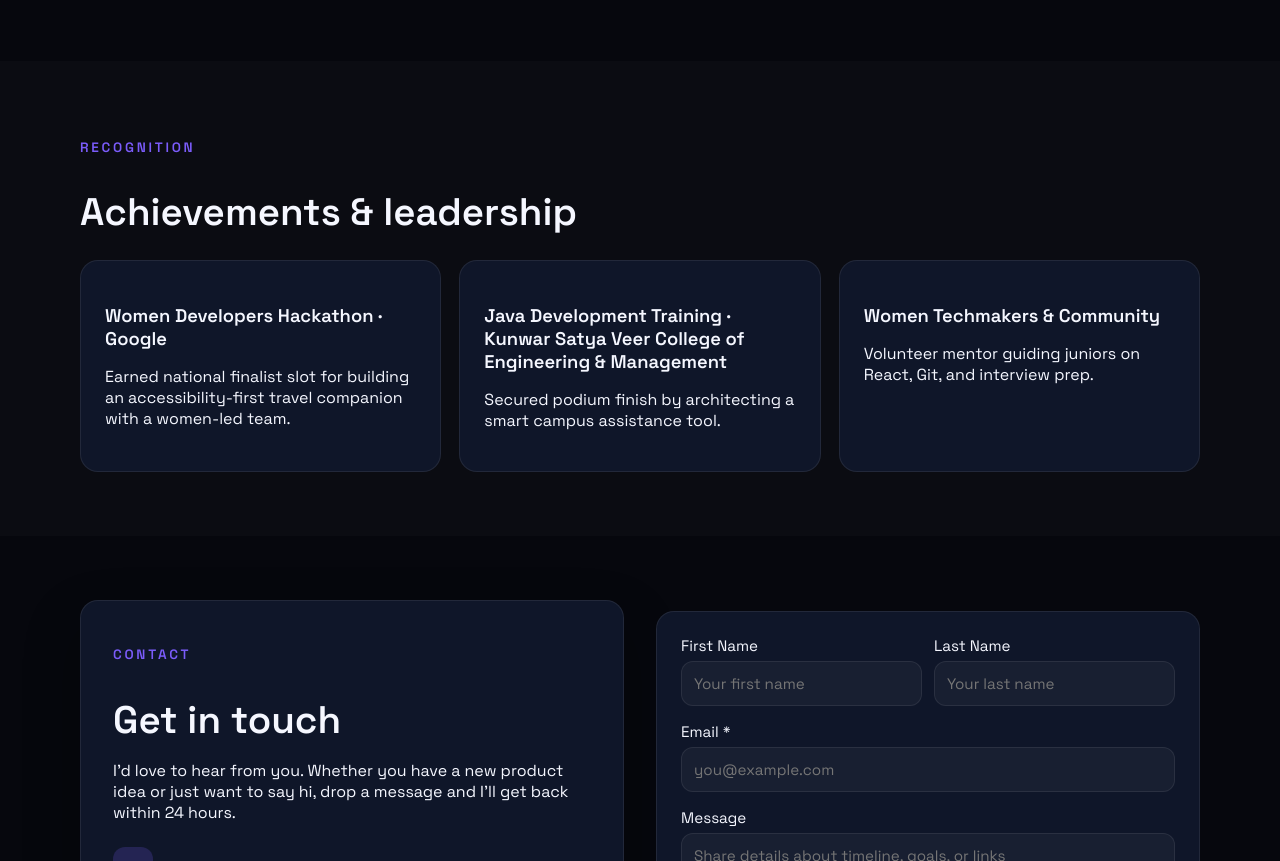
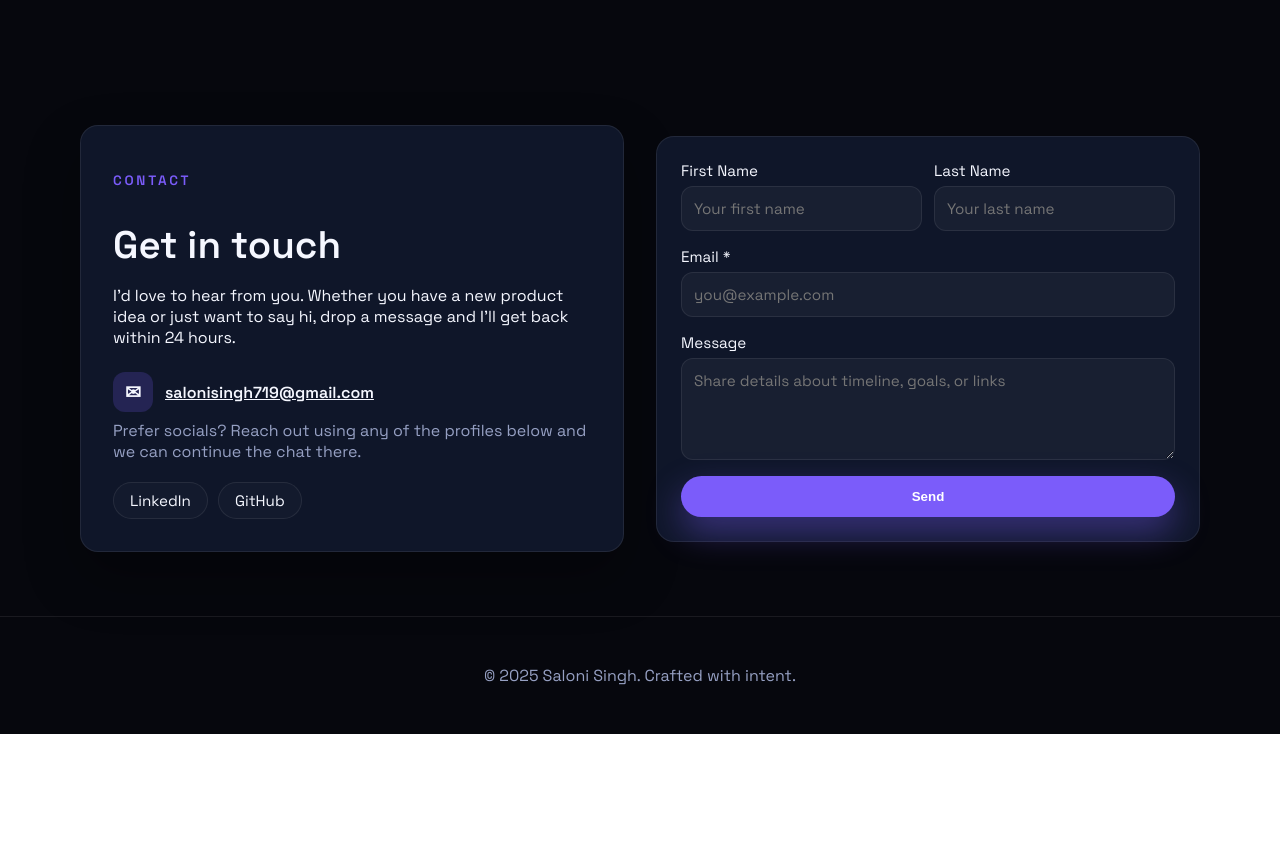
Before and after one commit to ishu9548/my-portfolio, a plain HTML site: page index.html in a window 1280 px wide. Shown: the part 3880-4741 px from the top of the page. After the commit the page ends 4614 px from the top, so only its background shows below. Drawn offline with Linux system fonts and the light colour scheme.

Commit message:
Update portfolio

```diff
--- a/index.html
+++ b/index.html
@@ -315,30 +315,6 @@
         </div>
       </section>
 
-      <section class="section achievements" id="achievements">
-        <div class="container">
-          <p class="eyebrow">Recognition</p>
-          <h2>Achievements & leadership</h2>
-          <div class="achievement-grid">
-            <article>
-              <h3>Women Developers Hackathon · Google</h3>
-              <p>
-                Earned national finalist slot for building an accessibility-first
-                travel companion with a women-led team.
-              </p>
-            </article>
-            <article>
-              <h3>Java Development Training · Kunwar Satya Veer College of Engineering & Management</h3>
-              <p>Secured podium finish by architecting a smart campus assistance tool.</p>
-            </article>
-            <article>
-              <h3>Women Techmakers & Community</h3>
-              <p>Volunteer mentor guiding juniors on React, Git, and interview prep.</p>
-            </article>
-          </div>
-        </div>
-      </section>
-
       <section class="section contact" id="contact">
         <div class="container two-column contact-grid">
           <div class="contact-intro">
```
